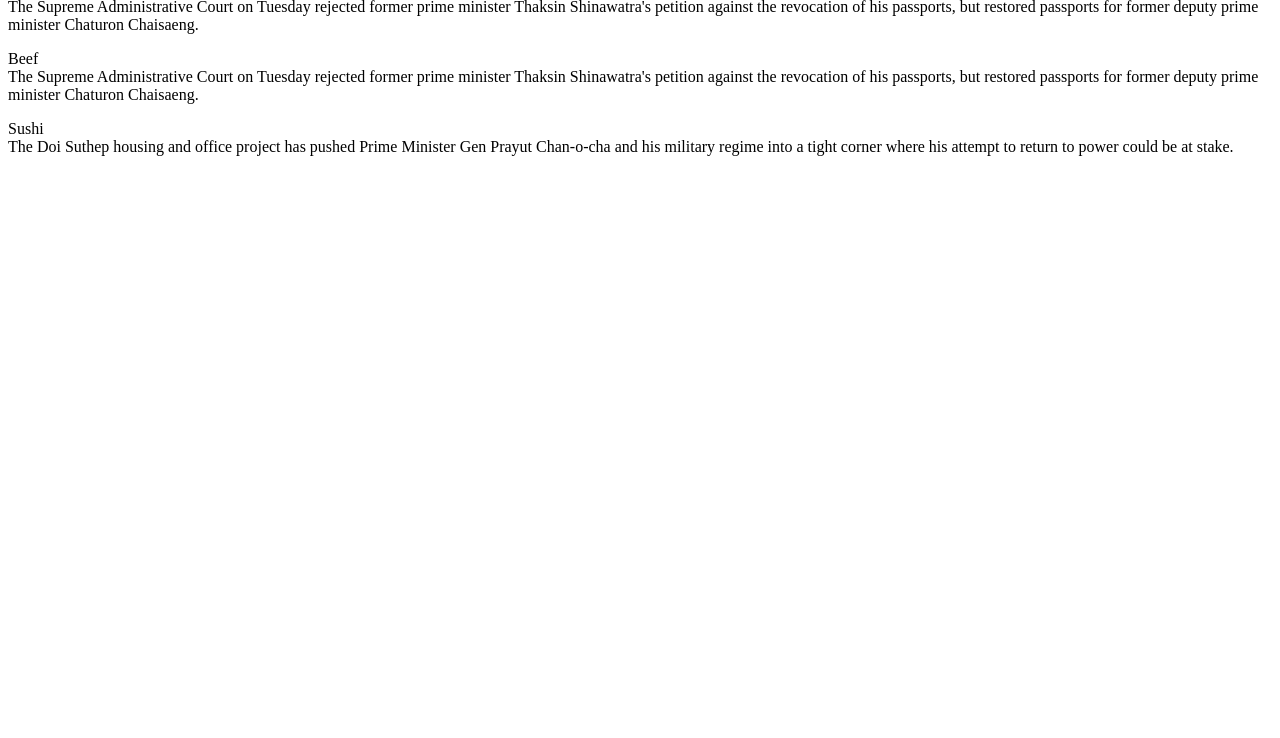
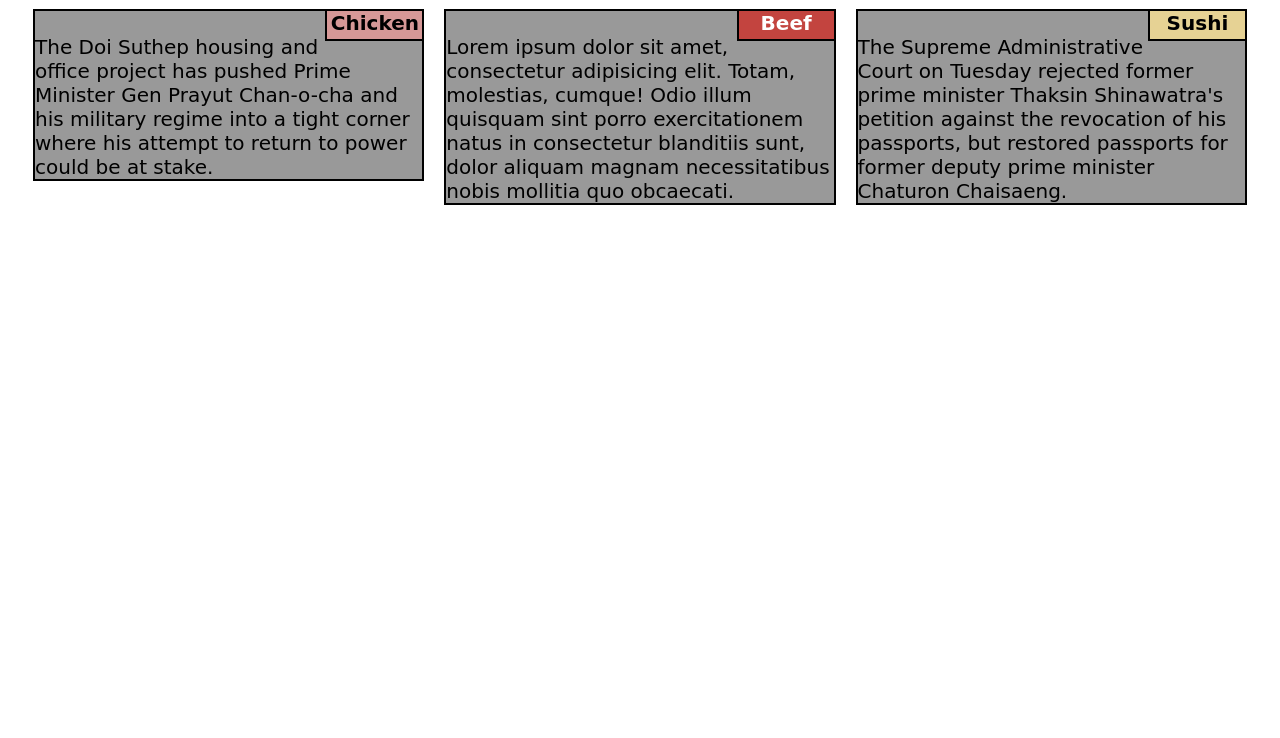
Before and after one commit to shakib2501/Assignments, a plain HTML site: page module2-solution/index.html in a window 1280 px wide. Shown: the part 62-800 px from the top of the page. Drawn offline with Linux system fonts and the light colour scheme; a web font is replaced by a local one.

Commit message:
final commit before submission

```diff
--- a/module2-solution/index.html
+++ b/module2-solution/index.html
@@ -3,9 +3,9 @@
 <head>
   <meta charset="UTF-8">
   <meta name="viewport" content="width=device-width, initial-scale=1">
-  <link rel="stylesheet" href="styles.css">
+  <link rel="stylesheet" href="style.css">
   <link href="https://fonts.googleapis.com/css?family=Gugi" rel="stylesheet">
-  <title>Module2 Answer</title>
+  <title>Module2 Solution</title>
 </head>
 <body>
 <div class="menu-header">Our Menu</div>
@@ -16,7 +16,7 @@
           Chicken
         </span>
       <br>
-      The Supreme Administrative Court on Tuesday rejected former prime minister Thaksin Shinawatra's petition against the revocation of his passports, but restored passports for former deputy prime minister Chaturon Chaisaeng.
+      The Doi Suthep housing and office project has pushed Prime Minister Gen Prayut Chan-o-cha and his military regime into a tight corner where his attempt to return to power could be at stake.
     </p>
   </section>
 
@@ -26,7 +26,7 @@
           Beef
         </span>
       <br>
-      The Supreme Administrative Court on Tuesday rejected former prime minister Thaksin Shinawatra's petition against the revocation of his passports, but restored passports for former deputy prime minister Chaturon Chaisaeng.
+      Lorem ipsum dolor sit amet, consectetur adipisicing elit. Totam, molestias, cumque! Odio illum quisquam sint porro exercitationem natus in consectetur blanditiis sunt, dolor aliquam magnam necessitatibus nobis mollitia quo obcaecati.
     </p>
   </section>
 
@@ -36,12 +36,10 @@
           Sushi
         </span>
       <br>
-      The Doi Suthep housing and office project has pushed Prime Minister Gen Prayut Chan-o-cha and his military regime into a tight corner where his attempt to return to power could be at stake.
+      The Supreme Administrative Court on Tuesday rejected former prime minister Thaksin Shinawatra's petition against the revocation of his passports, but restored passports for former deputy prime minister Chaturon Chaisaeng.
     </p>
   </section>
 
-</div> <!--End of container-->
-
-
+</div>
 </body>
 </html>
--- a/module2-solution/style.css
+++ b/module2-solution/style.css
@@ -12,7 +12,7 @@ p {
 }
 
 p .menu-item-name {
-  width: 30%;
+  width: 25%;
   float: right;
   position: relative;
   border: 2px solid black;
```
